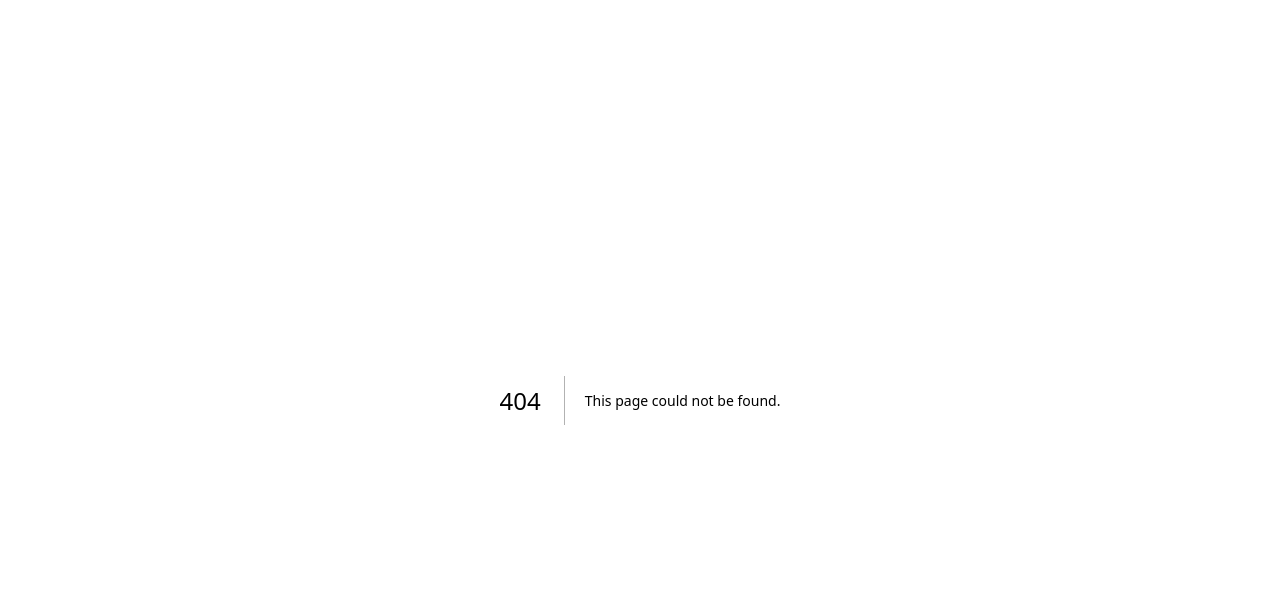
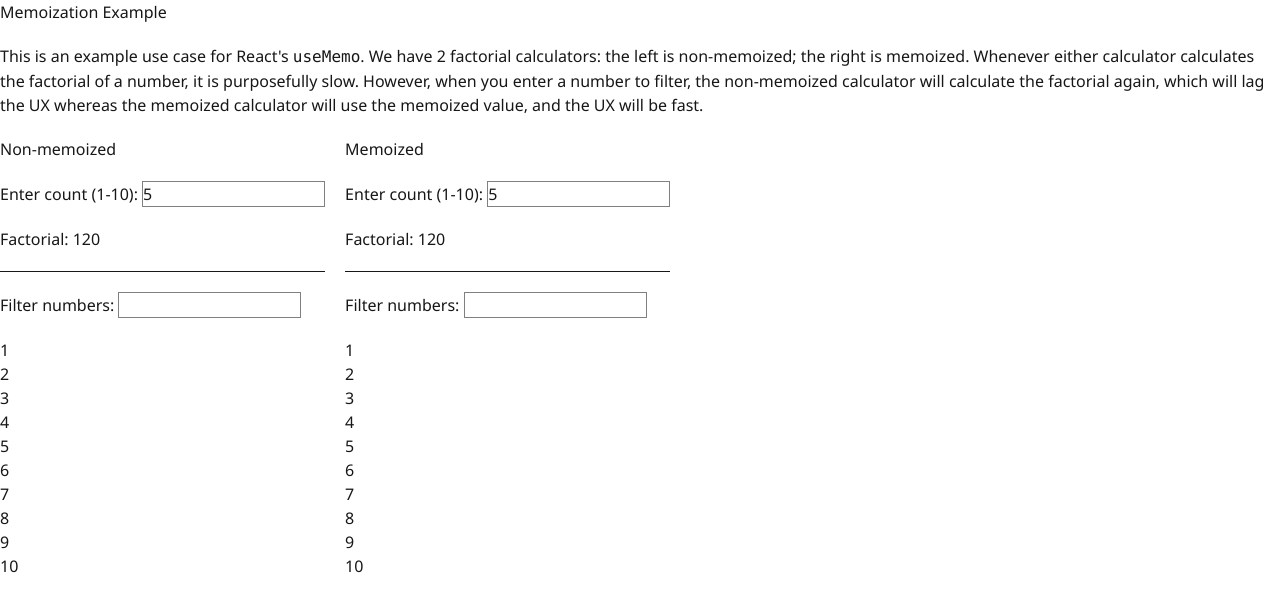
Before and after one commit to Zhusufeng/supreme-disco, a Next.js app: page /useMemo in a window 1280 px wide. Before the commit this address had no page. Shown: the top 610 px of the page. Built offline with nearby package versions, Linux system fonts and the light colour scheme.

Commit message:
Add useMemo examples

```diff
--- a/app/page.tsx
+++ b/app/page.tsx
@@ -12,7 +12,7 @@ export default function Home() {
             gap: "20px",
           }}
         >
-          <div>Welcome to Lisa's Component Challenges!</div>
+          <div>Welcome to Lisa&apos;s Challenges!</div>
 
           <ol>
             <li>
--- /dev/null
+++ b/app/useMemo/Memo.tsx
@@ -0,0 +1,51 @@
+"use client";
+import { useState, useMemo } from "react";
+import { NUMBERS, slowFactorial } from "./shared";
+
+const App = () => {
+  const [count, setCount] = useState(5);
+  const [filterText, setFilterText] = useState("");
+
+  // 🧨 This is the expensive computation
+  const factorial = useMemo(() => slowFactorial(count), [count]);
+
+  const filtered = NUMBERS.filter(num => num.toString().includes(filterText));
+
+  return (
+    <div style={{ display: "flex", flexDirection: "column", gap: "20px" }}>
+      <h3>Memoized</h3>
+
+      <label>
+        Enter count (1-10):{" "}
+        <input
+          type="number"
+          value={count}
+          onChange={e => setCount(Number(e.target.value))}
+          style={{ border: "1px solid gray" }}
+        />
+      </label>
+
+      <h3>Factorial: {factorial}</h3>
+
+      <hr />
+
+      <label>
+        Filter numbers:{" "}
+        <input
+          type="text"
+          value={filterText}
+          onChange={e => setFilterText(e.target.value)}
+          style={{ border: "1px solid gray" }}
+        />
+      </label>
+
+      <ul>
+        {filtered.map(num => (
+          <li key={num}>{num}</li>
+        ))}
+      </ul>
+    </div>
+  );
+};
+
+export default App;
--- /dev/null
+++ b/app/useMemo/NoMemo.tsx
@@ -0,0 +1,51 @@
+"use client";
+import { useState } from "react";
+import { NUMBERS, slowFactorial } from "./shared";
+
+const NoMemo = () => {
+  const [count, setCount] = useState(5);
+  const [filterText, setFilterText] = useState("");
+
+  // 🧨 This is the expensive computation
+  const factorial = slowFactorial(count);
+
+  const filtered = NUMBERS.filter(num => num.toString().includes(filterText));
+
+  return (
+    <div style={{ display: "flex", flexDirection: "column", gap: "20px" }}>
+      <h3>Non-memoized</h3>
+
+      <label>
+        Enter count (1-10):{" "}
+        <input
+          type="number"
+          value={count}
+          onChange={e => setCount(Number(e.target.value))}
+          style={{ border: "1px solid gray" }}
+        />
+      </label>
+
+      <h3>Factorial: {factorial}</h3>
+
+      <hr />
+
+      <label>
+        Filter numbers:{" "}
+        <input
+          type="text"
+          value={filterText}
+          onChange={e => setFilterText(e.target.value)}
+          style={{ border: "1px solid gray" }}
+        />
+      </label>
+
+      <ul>
+        {filtered.map(num => (
+          <li key={num}>{num}</li>
+        ))}
+      </ul>
+    </div>
+  );
+};
+
+export default NoMemo;
--- /dev/null
+++ b/app/useMemo/page.tsx
@@ -0,0 +1,27 @@
+"use client";
+import NoMemo from "./NoMemo";
+import Memo from "./Memo";
+
+const UseMemoDemo = () => {
+  return (
+    <main style={{ display: "flex", flexDirection: "column", gap: "20px" }}>
+      <h2>Memoization Example</h2>
+      <div>
+        This is an example use case for React&apos;s <code>useMemo</code>. We
+        have 2 factorial calculators: the left is non-memoized; the right is
+        memoized. Whenever either calculator calculates the factorial of a
+        number, it is purposefully slow. However, when you enter a number to
+        filter, the non-memoized calculator will calculate the factorial again,
+        which will lag the UX whereas the memoized calculator will use the
+        memoized value, and the UX will be fast.
+      </div>
+
+      <div style={{ display: "flex", gap: "20px" }}>
+        <NoMemo />
+        <Memo />
+      </div>
+    </main>
+  );
+};
+
+export default UseMemoDemo;
--- /dev/null
+++ b/app/useMemo/shared.ts
@@ -0,0 +1,14 @@
+export const slowFactorial = (n: number): number => {
+  console.log("Calculating factorial for", n);
+  let result = 1;
+  for (let i = 1; i <= n; i++) {
+    // Artificial slowdown
+    for (let j = 0; j < 1000; j++) {
+      console.log(j);
+    }
+    result *= i;
+  }
+  return result;
+};
+
+export const NUMBERS: number[] = [1, 2, 3, 4, 5, 6, 7, 8, 9, 10];
```
